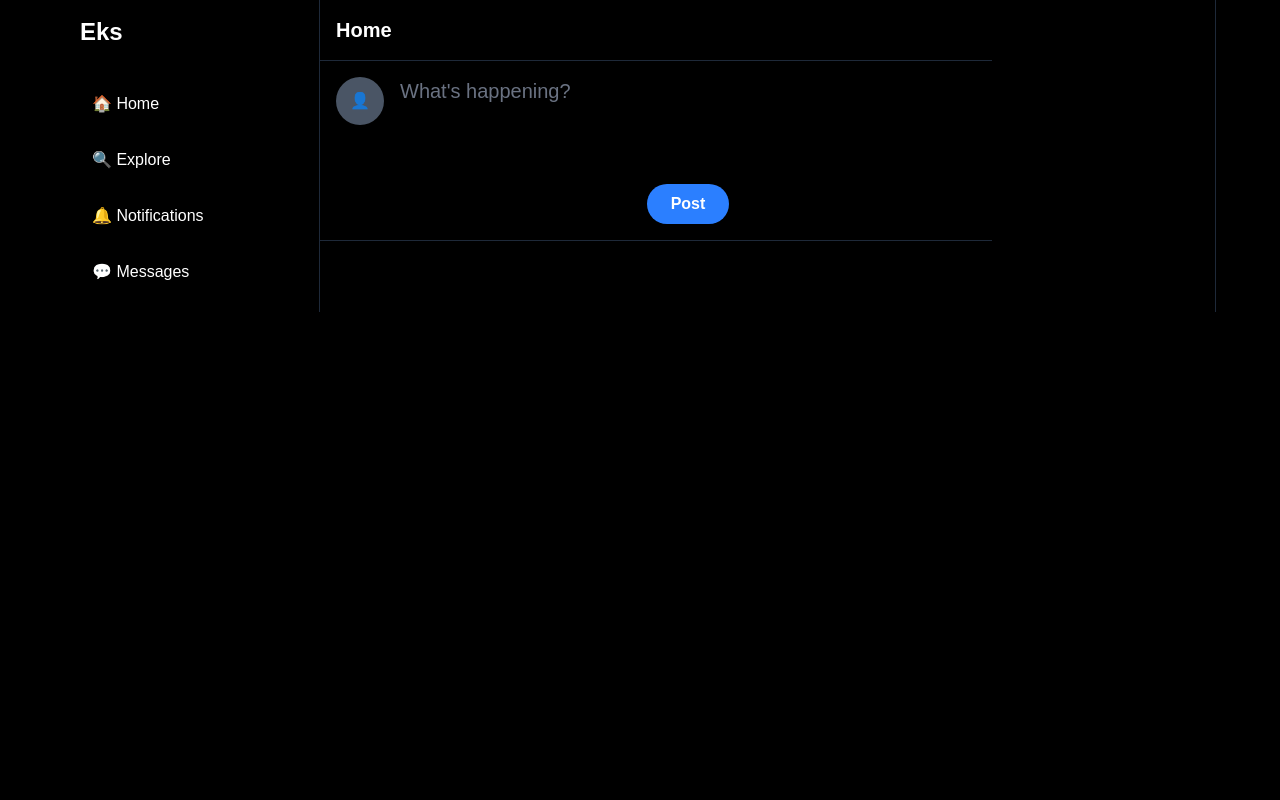
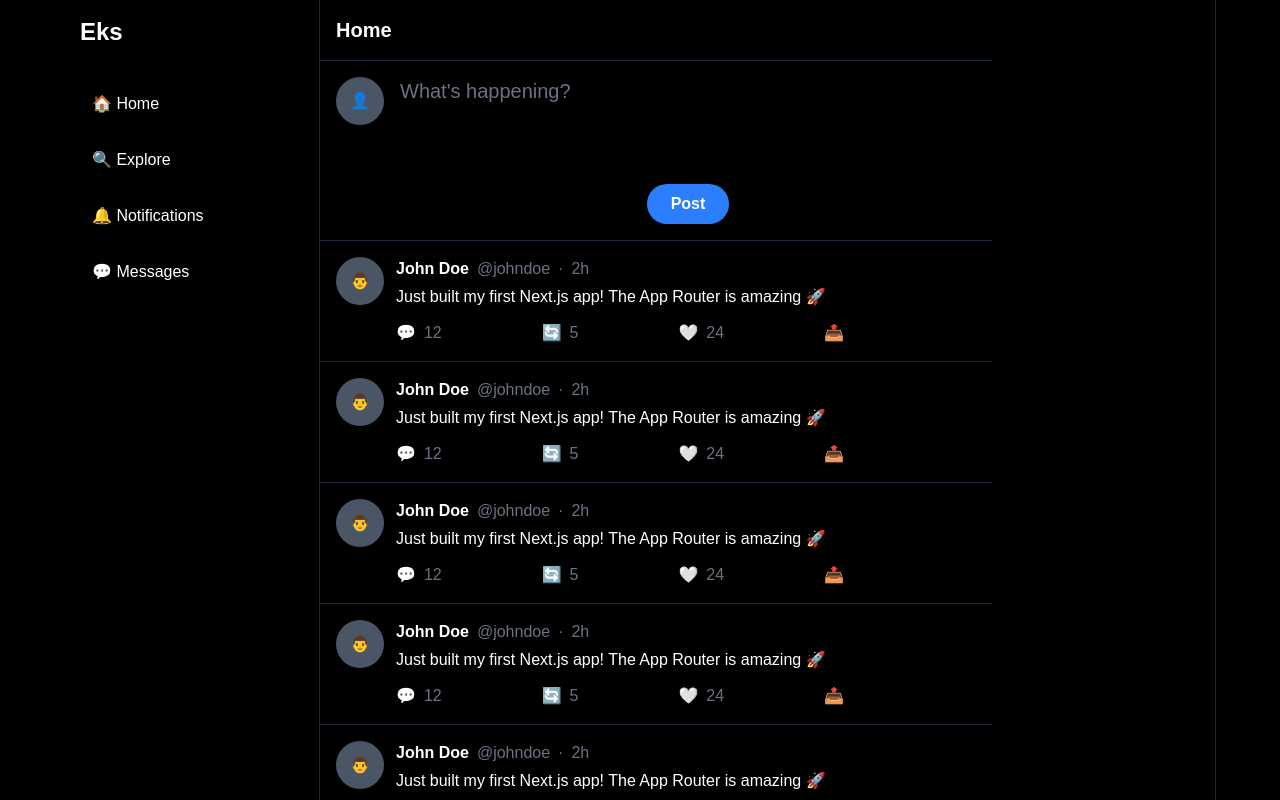
Before and after one commit to espeniv/eks, a Next.js app: page /home in a window 1280 px wide. Shown: the top 800 px of the page. Built offline with nearby package versions, Linux system fonts and the light colour scheme.

Commit message:
Created post-card component with temp dummy data

```diff
--- a/src/app/(main)/home/page.tsx
+++ b/src/app/(main)/home/page.tsx
@@ -1,4 +1,5 @@
 import { PostCreator } from "@/components/post-creator";
+import { PostCard } from "@/components/post-card";
 
 export default function HomePage() {
   return (
@@ -7,6 +8,12 @@ export default function HomePage() {
         <h1 className="text-xl font-bold">Home</h1>
       </div>
       <PostCreator />
+      <PostCard />
+      <PostCard />
+      <PostCard />
+      <PostCard />
+      <PostCard />
+      <PostCard />
     </div>
   );
 }
--- /dev/null
+++ b/src/components/post-card.tsx
@@ -0,0 +1,40 @@
+export function PostCard() {
+  return (
+    <div className="border-b border-gray-800 p-4 hover:bg-gray-950 cursor-pointer">
+      <div className="flex space-x-3">
+        <div className="w-12 h-12 bg-gray-600 rounded-full flex items-center justify-center">
+          👨
+        </div>
+        <div className="flex-1">
+          <div className="flex items-center space-x-2">
+            <span className="font-bold">John Doe</span>
+            <span className="text-gray-500">@johndoe</span>
+            <span className="text-gray-500">·</span>
+            <span className="text-gray-500">2h</span>
+          </div>
+          <p className="mt-1">
+            Just built my first Next.js app! The App Router is amazing 🚀
+          </p>
+
+          <div className="flex justify-between max-w-md mt-3 text-gray-500">
+            <button className="flex items-center space-x-2 hover:text-blue-400">
+              <span>💬</span>
+              <span>12</span>
+            </button>
+            <button className="flex items-center space-x-2 hover:text-green-400">
+              <span>🔄</span>
+              <span>5</span>
+            </button>
+            <button className="flex items-center space-x-2 hover:text-red-400">
+              <span>🤍</span>
+              <span>24</span>
+            </button>
+            <button className="hover:text-blue-400">
+              <span>📤</span>
+            </button>
+          </div>
+        </div>
+      </div>
+    </div>
+  );
+}
```
